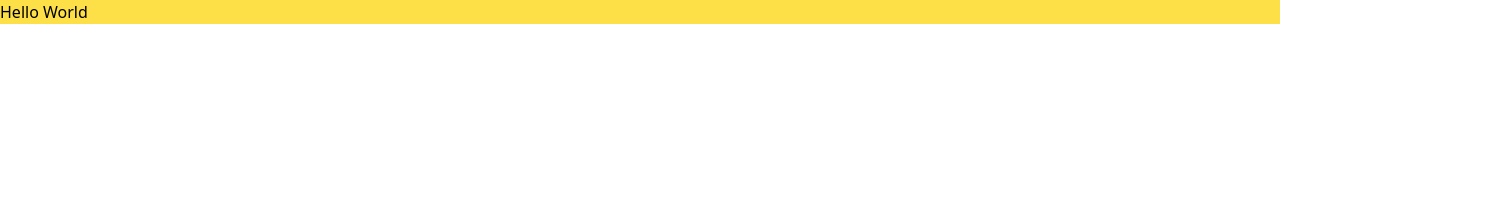
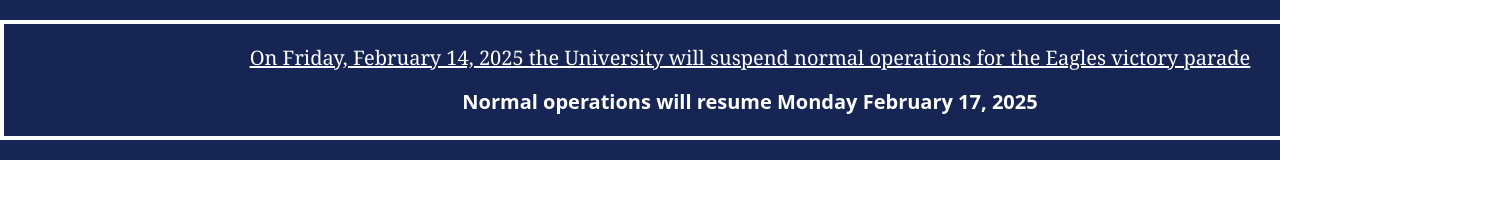
Before and after one commit to adeline333/cloning_assessment, a website: page index.html in a window 1280 px wide. Shown: the whole page, 1500 px wide, since content can reach past the window. Drawn offline with nearby package versions, Linux system fonts and the light colour scheme.

Commit message:
working on the first section

```diff
--- a/index.html
+++ b/index.html
@@ -11,6 +11,13 @@
 </head>
 <body>
 
-<p class="bg-yellow-300">Hello World</p>
+<div class="bg-blue-950 h-40 absolute w-screen ">
+    <div class=" bg-blue-9500 w-[1500px] text-white rounded- text-center border-4 border-white pt-5 pb-5 mx-auto mt-5 mb-4 relative text-xl">
+   <p class=" underline  decoration-white font-serif font-medium"> On Friday, February 14, 2025 the University will suspend normal operations for the Eagles victory parade </p>
+   <p class="font-semibold pt-4">Normal operations will resume Monday February 17, 2025</p>
+   </div>
+</div>
+
+
 </body>
 </html>
```
